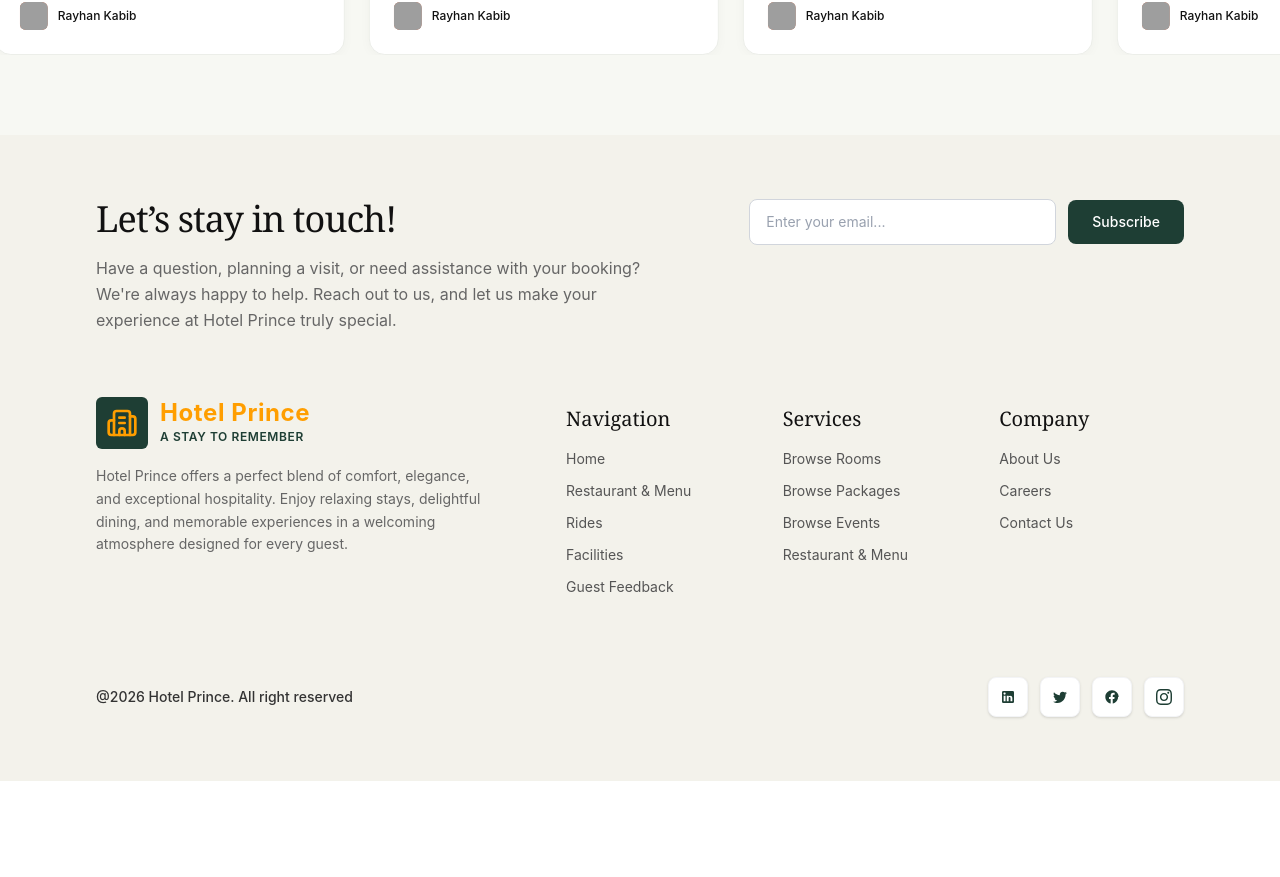
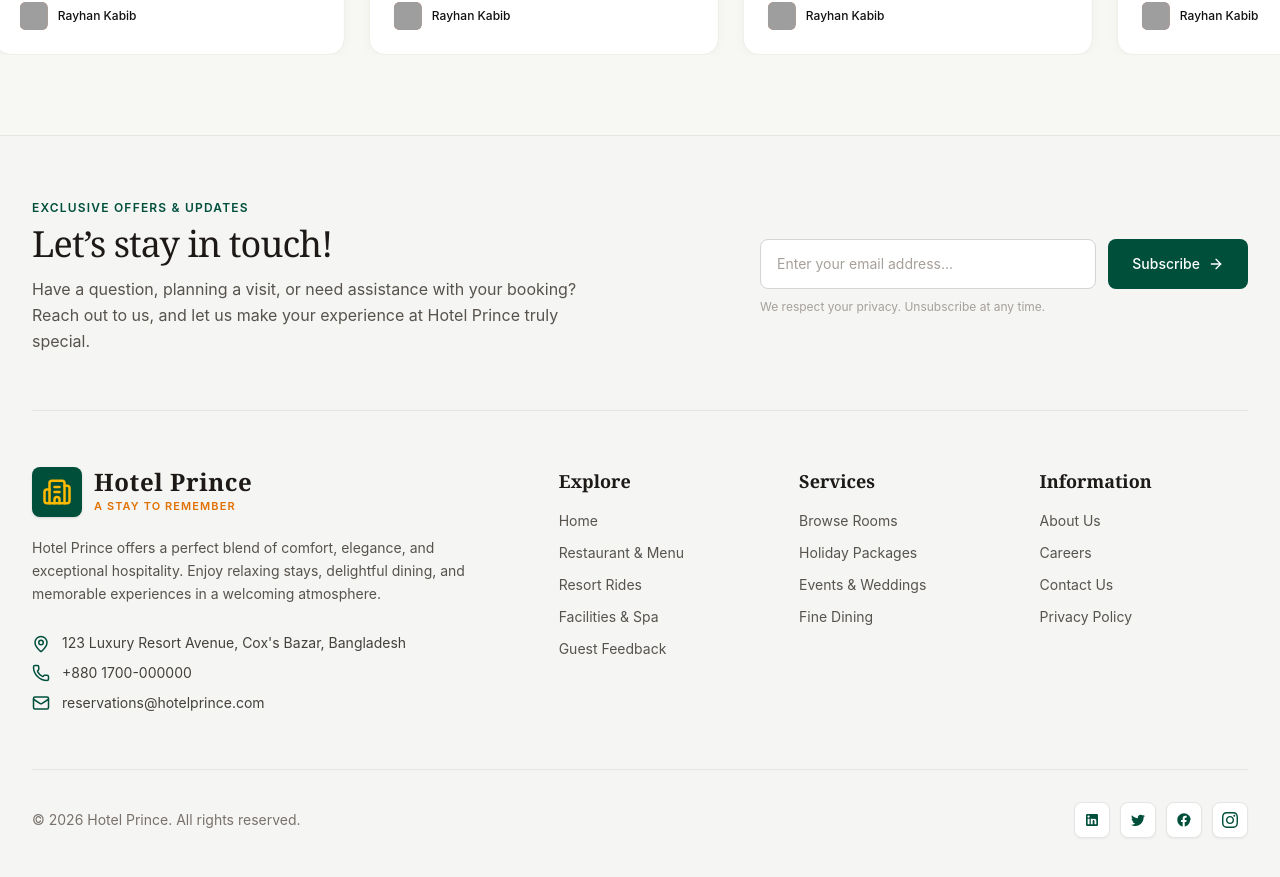
Before and after one commit to rezarajib/hotel-prince-app, a React (Vite) app: page / in a window 1280 px wide. Shown: the part 7340-8217 px from the top of the page. Before the commit the page ends 8121 px from the top, so only its background shows below. Built offline with nearby package versions, Linux system fonts and the light colour scheme; grey boxes are pictures that could not be loaded.

Commit message:
feat(footer): refactor Footer with standard Tailwind CSS and responsive container layout

```diff
--- a/src/components/layout/Footer.jsx
+++ b/src/components/layout/Footer.jsx
@@ -1,90 +1,126 @@
-import { Building2 } from 'lucide-react';
+import { Building2, MapPin, Phone, Mail, ArrowRight } from 'lucide-react';
 import { Link } from 'react-router-dom';
 
 const Footer = () => {
   return (
-    <footer className="bg-[#F3F2EB] text-[#4A4A4A] font-sans px-8 py-16 md:px-16 lg:px-24">
-      <div className="max-w-7xl mx-auto">
+    <footer className="w-full bg-stone-100 text-stone-600 font-sans border-t border-stone-200">
+      {/* Main Container */}
+      <div className="container mx-auto px-4 sm:px-6 lg:px-8 pt-16 pb-10">
 
-        {/* Top Section: Heading + Newsletter */}
-        <div className="grid grid-cols-1 md:grid-cols-12 gap-8 items-start mb-16">
-          <div className="md:col-span-7 pr-0 md:pr-12">
-            <h2 className="font-serif text-3xl md:text-4xl text-[#111111] font-medium tracking-tight mb-4">
+        {/* Top Section: Newsletter & Stay in Touch */}
+        <div className="grid grid-cols-1 lg:grid-cols-12 gap-8 items-center pb-14 border-b border-stone-200">
+          <div className="lg:col-span-7">
+            <span className="text-xs font-semibold uppercase tracking-widest text-emerald-900 mb-2 block">
+              Exclusive Offers & Updates
+            </span>
+            <h2 className="font-serif text-3xl md:text-4xl text-stone-900 font-medium tracking-tight mb-3">
               Let’s stay in touch!
             </h2>
-            <p className="text-[#666666] text-sm md:text-base leading-relaxed">
-              Have a question, planning a visit, or need assistance with your booking? We're always happy to help. Reach out to us, and let us make your experience at Hotel Prince truly special.
+            <p className="text-stone-600 text-sm md:text-base leading-relaxed max-w-xl">
+              Have a question, planning a visit, or need assistance with your booking? Reach out to us, and let us make your experience at Hotel Prince truly special.
             </p>
           </div>
 
-          <div className="md:col-span-5 flex items-center gap-3">
-            <input
-              type="email"
-              placeholder="Enter your email..."
-              className="w-full px-4 py-3 rounded-lg border border-gray-300 bg-white text-gray-800 placeholder-gray-400 focus:outline-none focus:ring-2 focus:ring-[#1E3E34] text-sm"
-            />
-            <button className="px-6 py-3 bg-[#1E3E34] hover:bg-[#163028] text-white rounded-lg text-sm font-medium transition-colors duration-200">
-              Subscribe
-            </button>
+          <div className="lg:col-span-5">
+            <form onSubmit={(e) => e.preventDefault()} className="flex flex-col sm:flex-row gap-3">
+              <input
+                type="email"
+                required
+                placeholder="Enter your email address..."
+                className="w-full px-4 py-3.5 rounded-lg border border-stone-300 bg-white text-stone-900 placeholder-stone-400 focus:outline-none focus:ring-2 focus:ring-emerald-900 focus:border-transparent text-sm transition"
+              />
+              <button
+                type="submit"
+                className="inline-flex items-center justify-center gap-2 px-6 py-3.5 bg-emerald-900 hover:bg-emerald-950 text-white rounded-lg text-sm font-medium transition-colors duration-200 shrink-0 cursor-pointer"
+              >
+                <span>Subscribe</span>
+                <ArrowRight size={16} />
+              </button>
+            </form>
+            <p className="text-xs text-stone-400 mt-2.5">
+              We respect your privacy. Unsubscribe at any time.
+            </p>
           </div>
         </div>
 
-        {/* Middle Section: Logo + Links */}
-        <div className="grid grid-cols-1 md:grid-cols-12 gap-10 pb-16">
+        {/* Middle Section: Brand Info, Contact & Navigation Links */}
+        <div className="grid grid-cols-1 lg:grid-cols-12 gap-12 py-14 border-b border-stone-200">
 
-          {/* Logo & Description */}
-          <div className="md:col-span-5 pr-0 md:pr-8">
-            <div className="flex items-center gap-3 mb-4">
-              <div className="bg-[#1E3E34] p-2.5 rounded-md text-[#FF9E00]">
-                <Building2 size={32} />
+          {/* Brand & Resort Contact Info */}
+          <div className="lg:col-span-5 space-y-5">
+            <Link to="/" className="inline-flex items-center gap-3">
+              <div className="bg-emerald-900 p-2.5 rounded-lg text-amber-400 shadow-sm">
+                <Building2 size={30} />
               </div>
               <div>
-                <h3 className="text-2xl font-bold text-[#FF9E00] tracking-wide leading-none">
+                <h3 className="text-2xl font-serif font-bold text-stone-900 tracking-wide leading-none">
                   Hotel Prince
                 </h3>
-                <span className="text-xs font-semibold text-[#1E3E34] tracking-wider uppercase block mt-1">
-                  A STAY TO REMEMBER
+                <span className="text-[11px] font-semibold text-amber-600 tracking-widest uppercase block mt-1">
+                  A Stay To Remember
                 </span>
               </div>
+            </Link>
+
+            <p className="text-stone-600 text-sm leading-relaxed max-w-md">
+              Hotel Prince offers a perfect blend of comfort, elegance, and exceptional hospitality. Enjoy relaxing stays, delightful dining, and memorable experiences in a welcoming atmosphere.
+            </p>
+
+            {/* Resort Direct Contact Details */}
+            <div className="space-y-2.5 pt-2 text-sm text-stone-700">
+              <div className="flex items-start gap-3">
+                <MapPin size={18} className="text-emerald-900 shrink-0 mt-0.5" />
+                <span>123 Luxury Resort Avenue, Cox's Bazar, Bangladesh</span>
+              </div>
+              <div className="flex items-center gap-3">
+                <Phone size={18} className="text-emerald-900 shrink-0" />
+                <a href="tel:+8801700000000" className="hover:text-emerald-900 transition-colors">
+                  +880 1700-000000
+                </a>
+              </div>
+              <div className="flex items-center gap-3">
+                <Mail size={18} className="text-emerald-900 shrink-0" />
+                <a href="mailto:reservations@hotelprince.com" className="hover:text-emerald-900 transition-colors">
+                  reservations@hotelprince.com
+                </a>
+              </div>
             </div>
-            <p className="text-[#666666] text-sm leading-relaxed">
-              Hotel Prince offers a perfect blend of comfort, elegance, and exceptional hospitality. Enjoy relaxing stays, delightful dining, and memorable experiences in a welcoming atmosphere designed for every guest.
-            </p>
           </div>
 
           {/* Navigation Links Grid */}
-          <div className="md:col-span-7 grid grid-cols-1 sm:grid-cols-3 gap-8 pt-2">
+          <div className="lg:col-span-7 grid grid-cols-2 sm:grid-cols-3 gap-8">
 
-            {/* Column 1: Navigation */}
+            {/* Column 1: Explore */}
             <div>
-              <h4 className="font-serif text-xl text-[#111111] font-medium mb-4">Navigation</h4>
-              <ul className="space-y-3 text-sm text-[#555555]">
-                <li><a href="#home" className="hover:text-[#111111] transition-colors">Home</a></li>
-                <li><a href="#restaurant" className="hover:text-[#111111] transition-colors">Restaurant & Menu</a></li>
-                <li><a href="#rides" className="hover:text-[#111111] transition-colors">Rides</a></li>
-                <li><a href="#facilities" className="hover:text-[#111111] transition-colors">Facilities</a></li>
-                <li><a href="#feedback" className="hover:text-[#111111] transition-colors">Guest Feedback</a></li>
+              <h4 className="font-serif text-lg text-stone-900 font-semibold mb-4">Explore</h4>
+              <ul className="space-y-3 text-sm text-stone-600">
+                <li><Link to="/" className="hover:text-emerald-900 transition-colors">Home</Link></li>
+                <li><a href="#restaurant" className="hover:text-emerald-900 transition-colors">Restaurant & Menu</a></li>
+                <li><a href="#rides" className="hover:text-emerald-900 transition-colors">Resort Rides</a></li>
+                <li><a href="#facilities" className="hover:text-emerald-900 transition-colors">Facilities & Spa</a></li>
+                <li><a href="#feedback" className="hover:text-emerald-900 transition-colors">Guest Feedback</a></li>
               </ul>
             </div>
 
-            {/* Column 2: Services */}
+            {/* Column 2: Stays & Services */}
             <div>
-              <h4 className="font-serif text-xl text-[#111111] font-medium mb-4">Services</h4>
-              <ul className="space-y-3 text-sm text-[#555555]">
-                <li><Link to="/rooms" className="hover:text-[#111111] transition-colors">Browse Rooms</Link></li>
-                <li><a href="#packages" className="hover:text-[#111111] transition-colors">Browse Packages</a></li>
-                <li><a href="#events" className="hover:text-[#111111] transition-colors">Browse Events</a></li>
-                <li><a href="#menu" className="hover:text-[#111111] transition-colors">Restaurant & Menu</a></li>
+              <h4 className="font-serif text-lg text-stone-900 font-semibold mb-4">Services</h4>
+              <ul className="space-y-3 text-sm text-stone-600">
+                <li><Link to="/rooms" className="hover:text-emerald-900 transition-colors">Browse Rooms</Link></li>
+                <li><a href="#packages" className="hover:text-emerald-900 transition-colors">Holiday Packages</a></li>
+                <li><a href="#events" className="hover:text-emerald-900 transition-colors">Events & Weddings</a></li>
+                <li><a href="#menu" className="hover:text-emerald-900 transition-colors">Fine Dining</a></li>
               </ul>
             </div>
 
-            {/* Column 3: Company */}
-            <div>
-              <h4 className="font-serif text-xl text-[#111111] font-medium mb-4">Company</h4>
-              <ul className="space-y-3 text-sm text-[#555555]">
-                <li><a href="#about" className="hover:text-[#111111] transition-colors">About Us</a></li>
-                <li><a href="#careers" className="hover:text-[#111111] transition-colors">Careers</a></li>
-                <li><a href="#contact" className="hover:text-[#111111] transition-colors">Contact Us</a></li>
+            {/* Column 3: Information */}
+            <div className="col-span-2 sm:col-span-1">
+              <h4 className="font-serif text-lg text-stone-900 font-semibold mb-4">Information</h4>
+              <ul className="space-y-3 text-sm text-stone-600">
+                <li><a href="#about" className="hover:text-emerald-900 transition-colors">About Us</a></li>
+                <li><a href="#careers" className="hover:text-emerald-900 transition-colors">Careers</a></li>
+                <li><a href="#contact" className="hover:text-emerald-900 transition-colors">Contact Us</a></li>
+                <li><a href="#privacy" className="hover:text-emerald-900 transition-colors">Privacy Policy</a></li>
               </ul>
             </div>
 
@@ -92,29 +128,45 @@ const Footer = () => {
         </div>
 
         {/* Bottom Section: Copyright & Socials */}
-        <div className="flex flex-col sm:flex-row justify-between items-center gap-4 pt-4">
-          <p className="text-sm text-[#333333] font-medium">
-            @2026 Hotel Prince. All right reserved
+        <div className="flex flex-col sm:flex-row justify-between items-center gap-4 pt-8">
+          <p className="text-sm text-stone-500">
+            © {new Date().getFullYear()} Hotel Prince. All rights reserved.
           </p>
 
-          <div className="flex items-center gap-3">
+          <div className="flex items-center gap-2.5">
             {/* LinkedIn */}
-            <a href="#linkedin" className="w-10 h-10 bg-white rounded-lg flex items-center justify-center text-[#1E3E34] hover:bg-[#1E3E34] hover:text-white transition-colors duration-200 border border-gray-100 shadow-sm">
+            <a
+              href="#linkedin"
+              aria-label="LinkedIn"
+              className="w-9 h-9 bg-white rounded-lg flex items-center justify-center text-emerald-900 hover:bg-emerald-900 hover:text-white transition-colors duration-200 border border-stone-200 shadow-xs"
+            >
               <svg className="w-4 h-4 fill-current" viewBox="0 0 24 24"><path d="M19 3a2 2 0 0 1 2 2v14a2 2 0 0 1-2 2H5a2 2 0 0 1-2-2V5a2 2 0 0 1 2-2h14m-.5 15.5v-5.3a3.26 3.26 0 0 0-3.26-3.26c-.85 0-1.84.52-2.28 1.3v-1.11h-2.79v8.37h2.79v-4.93c0-.77.62-1.4 1.39-1.4a1.4 1.4 0 0 1 1.4 1.4v4.93h2.75M6.88 8.56a1.68 1.68 0 0 0 1.68-1.68c0-.93-.75-1.69-1.68-1.69a1.69 1.69 0 0 0-1.69 1.69c0 .93.76 1.68 1.69 1.68m1.39 9.94v-8.37H5.5v8.37h2.77z"/></svg>
             </a>
 
-            {/* Twitter */}
-            <a href="#twitter" className="w-10 h-10 bg-white rounded-lg flex items-center justify-center text-[#1E3E34] hover:bg-[#1E3E34] hover:text-white transition-colors duration-200 border border-gray-100 shadow-sm">
+            {/* Twitter / X */}
+            <a
+              href="#twitter"
+              aria-label="Twitter"
+              className="w-9 h-9 bg-white rounded-lg flex items-center justify-center text-emerald-900 hover:bg-emerald-900 hover:text-white transition-colors duration-200 border border-stone-200 shadow-xs"
+            >
               <svg className="w-4 h-4 fill-current" viewBox="0 0 24 24"><path d="M22.46 6c-.77.35-1.6.58-2.46.69.88-.53 1.56-1.37 1.88-2.38-.83.5-1.75.85-2.72 1.05C18.37 4.5 17.26 4 16 4c-2.35 0-4.27 1.92-4.27 4.29 0 .34.04.67.11.98C8.28 9.09 5.11 7.38 3 4.79c-.37.63-.58 1.37-.58 2.15 0 1.49.75 2.81 1.91 3.56-.71 0-1.37-.2-1.95-.5v.05c0 2.08 1.48 3.82 3.44 4.21a4.22 4.22 0 0 1-1.93.07 4.28 4.28 0 0 0 4 2.98 8.521 8.521 0 0 1-5.33 1.84c-.34 0-.68-.02-1.02-.06C3.44 20.29 5.7 21 8.12 21 16 21 20.33 14.46 20.33 8.79c0-.19 0-.37-.01-.56.84-.6 1.56-1.36 2.14-2.23z"/></svg>
             </a>
 
             {/* Facebook */}
-            <a href="#facebook" className="w-10 h-10 bg-white rounded-lg flex items-center justify-center text-[#1E3E34] hover:bg-[#1E3E34] hover:text-white transition-colors duration-200 border border-gray-100 shadow-sm">
+            <a
+              href="#facebook"
+              aria-label="Facebook"
+              className="w-9 h-9 bg-white rounded-lg flex items-center justify-center text-emerald-900 hover:bg-emerald-900 hover:text-white transition-colors duration-200 border border-stone-200 shadow-xs"
+            >
               <svg className="w-4 h-4 fill-current" viewBox="0 0 24 24"><path d="M22 12c0-5.52-4.48-10-10-10S2 6.48 2 12c0 4.84 3.44 8.87 8 9.8V15H7.5v-3H10V9.69c0-2.5 1.49-3.89 3.77-3.89 1.09 0 2.23.19 2.23.19v2.47h-1.26c-1.24 0-1.63.77-1.63 1.56V12h2.78l-.45 3h-2.33v6.8c4.56-.93 8-4.96 8-9.8z"/></svg>
             </a>
 
             {/* Instagram */}
-            <a href="#instagram" className="w-10 h-10 bg-white rounded-lg flex items-center justify-center text-[#1E3E34] hover:bg-[#1E3E34] hover:text-white transition-colors duration-200 border border-gray-100 shadow-sm">
+            <a
+              href="#instagram"
+              aria-label="Instagram"
+              className="w-9 h-9 bg-white rounded-lg flex items-center justify-center text-emerald-900 hover:bg-emerald-900 hover:text-white transition-colors duration-200 border border-stone-200 shadow-xs"
+            >
               <svg className="w-4 h-4 fill-current" viewBox="0 0 24 24"><path d="M12 2.163c3.204 0 3.584.012 4.85.07 3.252.148 4.771 1.691 4.919 4.919.058 1.265.069 1.645.069 4.849 0 3.205-.012 3.584-.069 4.849-.149 3.225-1.664 4.771-4.919 4.919-1.266.058-1.644.07-4.85.07-3.204 0-3.584-.012-4.849-.07-3.26-.149-4.771-1.699-4.919-4.92-.058-1.265-.07-1.644-.07-4.849 0-3.204.013-3.583.07-4.849.149-3.227 1.664-4.771 4.919-4.919 1.266-.057 1.645-.069 4.849-.069zm0-2.163c-3.259 0-3.667.014-4.947.072-4.358.2-6.78 2.618-6.98 6.98-.059 1.281-.073 1.689-.073 4.948 0 3.259.014 3.668.072 4.948.2 4.358 2.618 6.78 6.98 6.98 1.281.058 1.689.072 4.948.072 3.259 0 3.668-.014 4.948-.072 4.354-.2 6.782-2.618 6.979-6.98.059-1.28.073-1.689.073-4.948 0-3.259-.014-3.667-.072-4.947-.196-4.354-2.617-6.78-6.979-6.98-1.281-.059-1.69-.073-4.949-.073zm0 5.838c-3.403 0-6.162 2.759-6.162 6.162s2.759 6.163 6.162 6.163 6.162-2.759 6.162-6.163c0-3.403-2.759-6.162-6.162-6.162zm0 10.162c-2.209 0-4-1.79-4-4 0-2.209 1.791-4 4-4s4 1.791 4 4c0 2.21-1.791 4-4 4zm6.406-11.845c-.796 0-1.441.645-1.441 1.44s.645 1.44 1.441 1.44c.795 0 1.439-.645 1.439-1.44s-.644-1.44-1.439-1.44z"/></svg>
             </a>
           </div>
```
